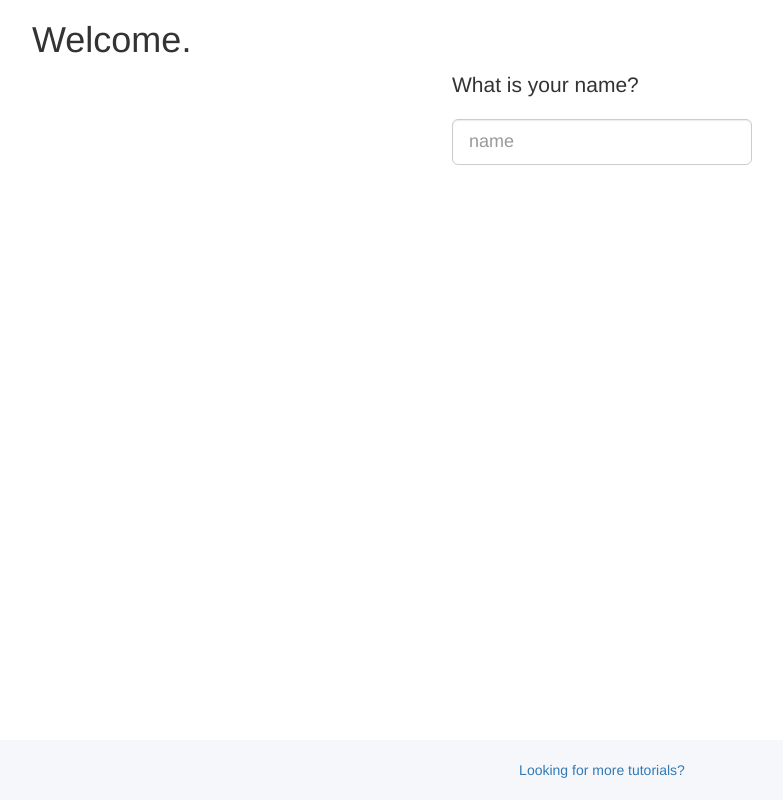
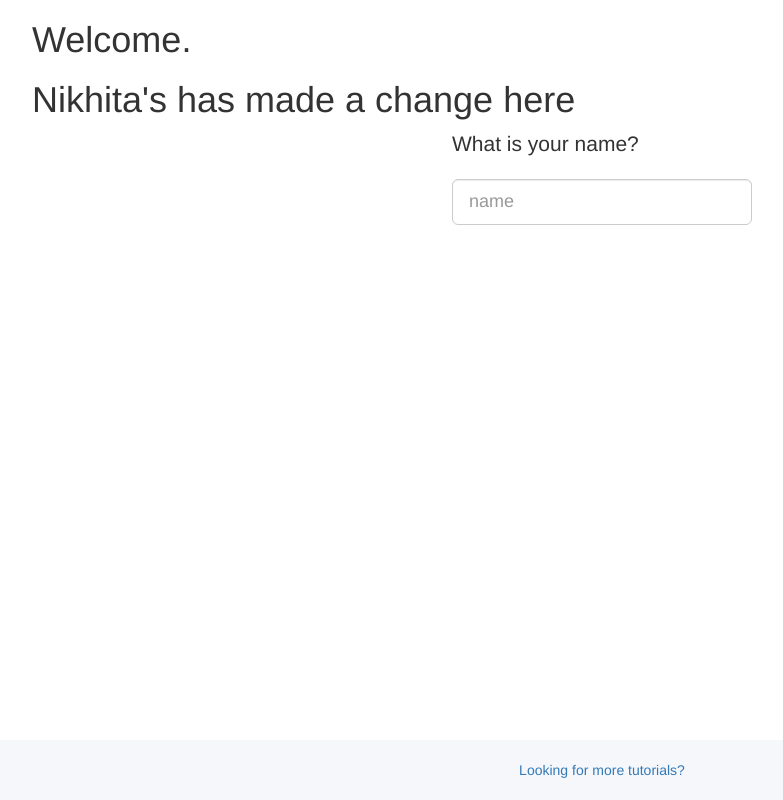
Before and after one commit to NIKZ123/AR-MVP, a website: page views/index.html in a window 1280 px wide. Shown: the whole page, without its empty margins (38-821 px from the left). Drawn offline with nearby package versions, Linux system fonts and the light colour scheme; no server answers.

Commit message:
Changed the Title

```diff
--- a/views/index.html
+++ b/views/index.html
@@ -53,6 +53,7 @@
 <body>
     <div class="container" id="container">
         <h1 data-i18n="welcome"></h1> <!-- Welcome -->
+	<h1>Nikhita's has made a change here</h1>
         <div id="nameInput" class="input-group-lg center-block helloInput">
             <p class="lead" data-i18n="what_is_your_name"></p>
             <input id="user_name" type="text" class="form-control" aria-describedby="sizing-addon1" value="" />
```
